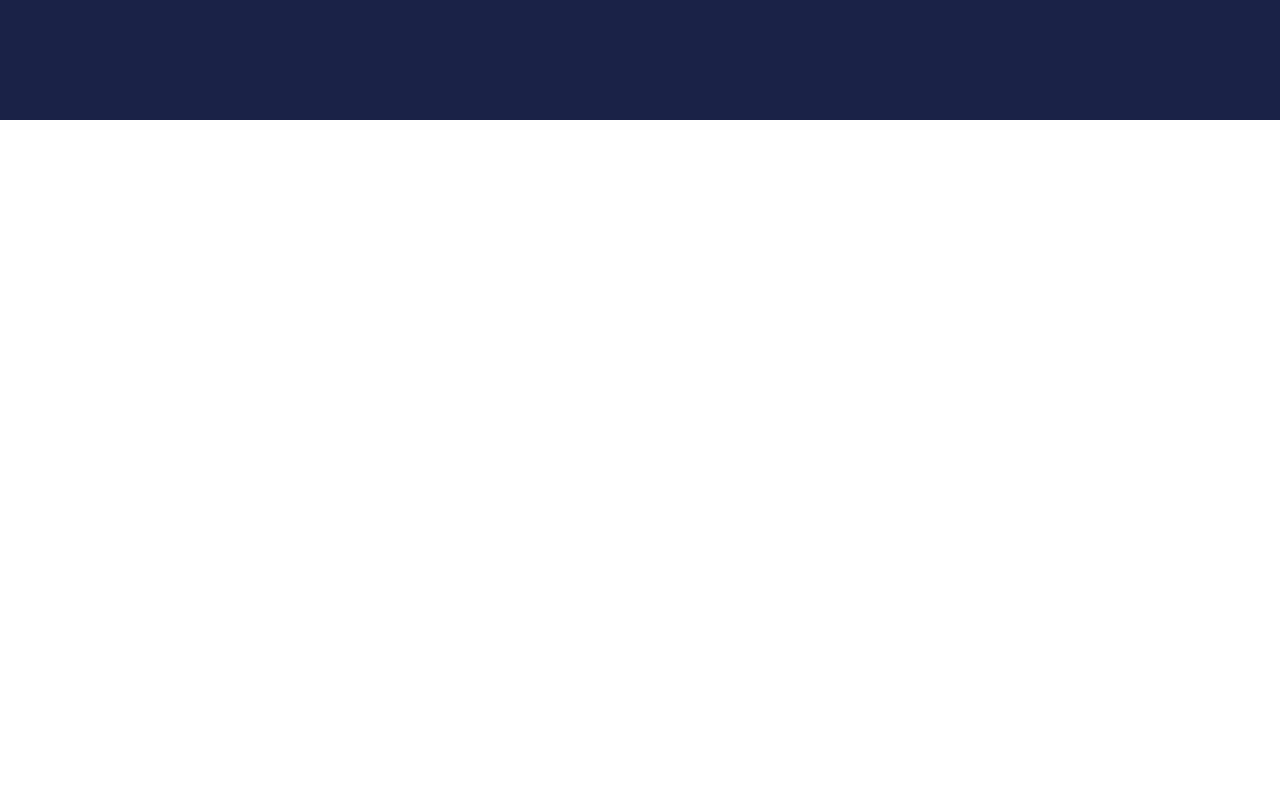
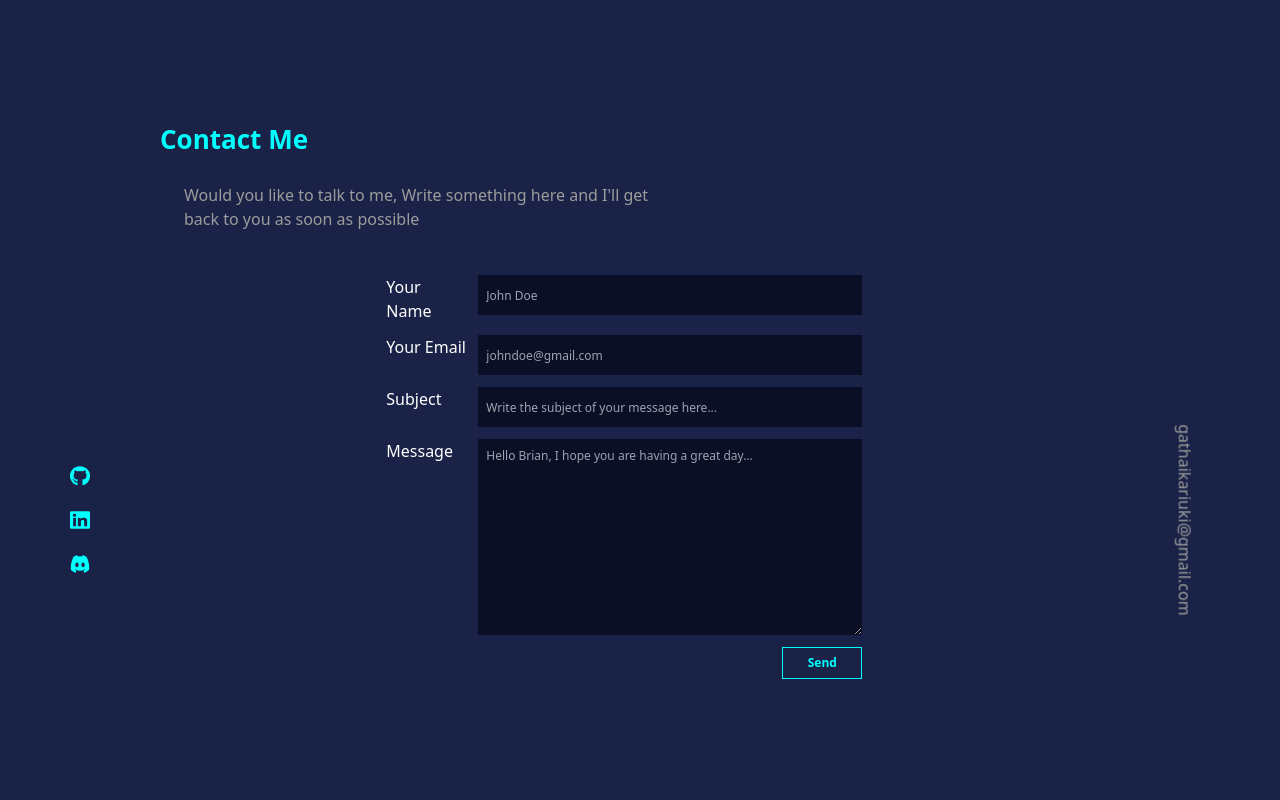
Before and after one commit to GathaiKE/Portfolio, an Angular app: page /contact in a window 1280 px wide. Shown: the part 3880-4680 px from the top of the page. Before the commit the page ends 4000 px from the top, so only its background shows below. Built offline with nearby package versions, Linux system fonts and the light colour scheme.

Commit message:
Contact form template added

```diff
--- a/src/app/app.component.html
+++ b/src/app/app.component.html
@@ -4,3 +4,5 @@
     <app-experience></app-experience>
     <app-projects></app-projects>
     <app-testimonials></app-testimonials>
+    <app-contact></app-contact>
+    <app-footer></app-footer>
--- a/src/app/app.module.ts
+++ b/src/app/app.module.ts
@@ -12,6 +12,7 @@ import { AboutComponent } from './about/about.component';
 import { ExperienceComponent } from './experience/experience.component';
 import { ProjectsComponent } from './projects/projects.component';
 import { TestimonialsComponent } from './testimonials/testimonials.component';
+import { ContactComponent } from './contact/contact.component';
 
 @NgModule({
   declarations: [
@@ -28,7 +29,9 @@ import { TestimonialsComponent } from './testimonials/testimonials.component';
     AboutComponent,
     ExperienceComponent,
     ProjectsComponent,
-    TestimonialsComponent
+    TestimonialsComponent,
+    ContactComponent,
+    FooterComponent
   ],
   providers: [],
   bootstrap: [AppComponent]
--- a/src/app/contact/contact.component.html
+++ b/src/app/contact/contact.component.html
@@ -1 +1,33 @@
-<p>contact works!</p>
+<div class="flex">
+    <app-socials></app-socials>
+
+    <div class="text-white ml-40 w-full bg-primary-light">
+        <h2 class="text-cyan text-xl font-bold">Contact Me</h2>
+        <p class="text-smokewhite w-1/2 m-6">Would you like to talk to me, Write something here and I'll get back to you as soon as possible</p>
+        <!-- <span class="flex justify-center">
+        </span> -->
+        <form action="" class="flex flex-col gap-3 mt-11 mx-auto w-fit">
+            <div class="flex gap-3">
+                <label for="name" class=" w-20">Your Name</label>
+                <input type="text" placeholder="John Doe" class="bg-primary-dark">
+            </div>
+            <div class="flex gap-3">
+                <label for="email" class=" w-20">Your Email</label>
+                <input type="text" placeholder="johndoe@gmail.com" class="bg-primary-dark">
+            </div>
+            <div class="flex gap-3">
+                <label for="subject" class=" w-20">Subject</label>
+                <input type="text" placeholder="Write the subject of your message here..." class="bg-primary-dark">
+            </div>
+            <div class="flex gap-3">
+                <label for="message" class="h-fit w-20">Message</label>
+                <textarea name="message" id="" cols="30" rows="10" placeholder="Hello Brian, I hope you are having a great day..." class="bg-primary-dark"></textarea>
+            </div>
+            <div class="flex justify-end">
+                <button type="button">Send</button>
+            </div>
+        </form>
+    </div>
+
+    <app-side-component></app-side-component>
+</div>
--- a/src/app/contact/contact.component.ts
+++ b/src/app/contact/contact.component.ts
@@ -1,10 +1,12 @@
 import { Component } from '@angular/core';
 import { CommonModule } from '@angular/common';
+import { SocialsComponent } from '../socials/socials.component';
+import { SideComponentComponent } from '../side-component/side-component.component';
 
 @Component({
   selector: 'app-contact',
   standalone: true,
-  imports: [CommonModule],
+  imports: [CommonModule,SocialsComponent,SideComponentComponent],
   templateUrl: './contact.component.html',
   styleUrls: ['./contact.component.css']
 })
--- a/src/styles.css
+++ b/src/styles.css
@@ -6,4 +6,6 @@
 @layer base{
     button{@apply w-20 h-8 text-base text-cyan border-cyan bg-primary-light font-bold border active:bg-cyan active:text-primary-light}
     a{@apply active:text-cyan hover:cursor-pointer hover:text-smokewhite}
+    input{@apply w-96 h-10 px-2 text-base focus:outline-none}
+    textarea {@apply grow-0 text-base focus:outline-none p-2 w-96}
 }
```
